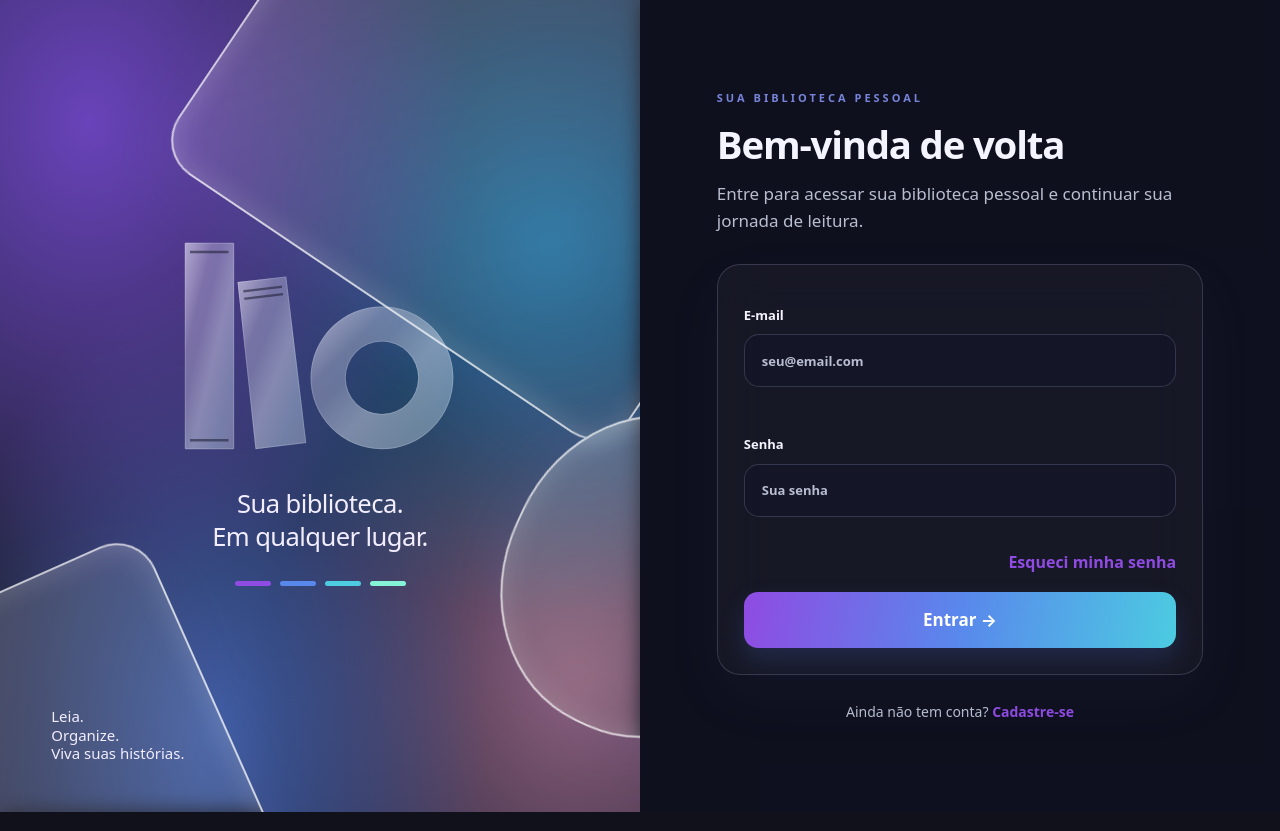
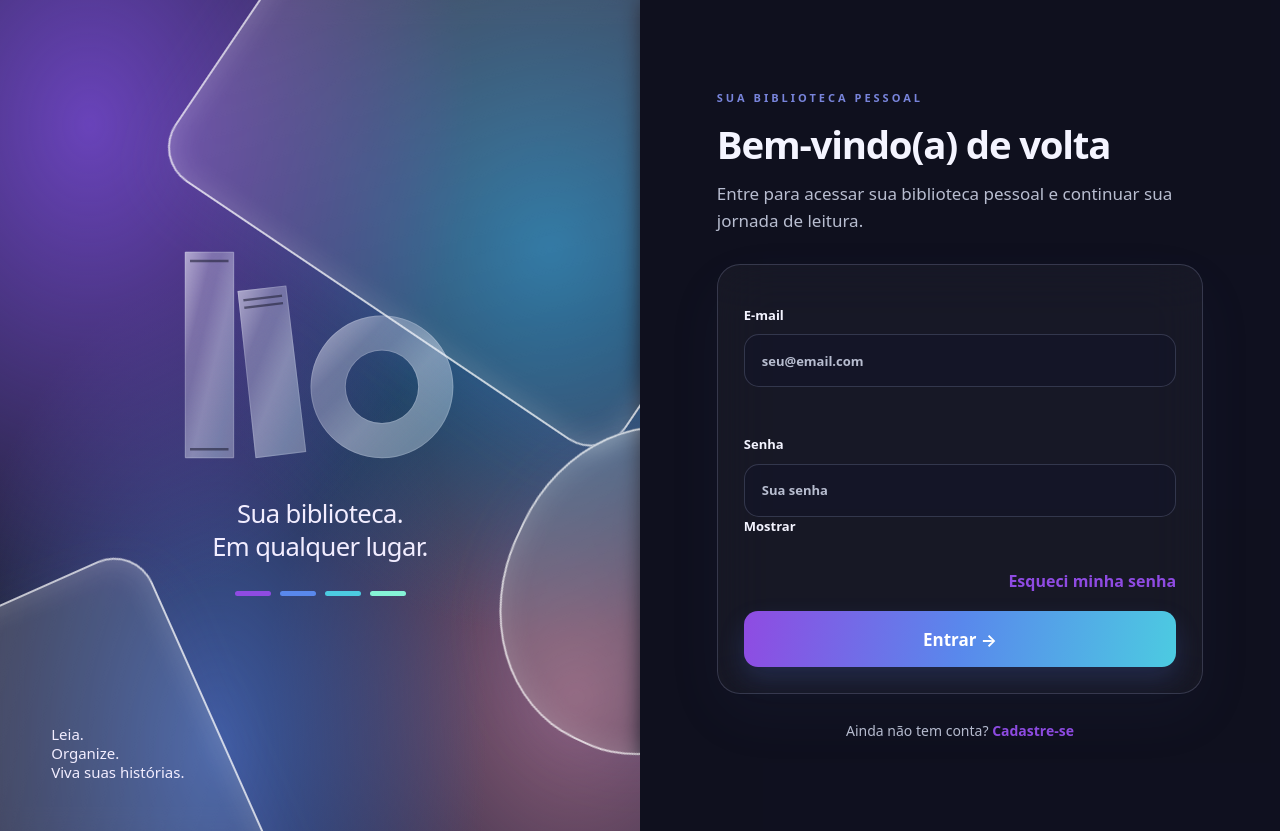
Before and after one commit to isabelmr1107/leituras-app, a Next.js app: page /login in a window 1280 px wide. Built offline with nearby package versions, Linux system fonts and the light colour scheme.

Commit message:
Use inclusive welcome text and show/hide password control

```diff
--- a/app/login/page.tsx
+++ b/app/login/page.tsx
@@ -6,7 +6,7 @@ import { useState } from "react";
 import { useRouter } from "next/navigation";
 export default function Login(){
   const router=useRouter();
-  const [email,setEmail]=useState(""); const [password,setPassword]=useState("");
+  const [email,setEmail]=useState(""); const [password,setPassword]=useState(""); const [showPassword,setShowPassword]=useState(false);
   const [error,setError]=useState(""); const [busy,setBusy]=useState(false);
   async function submit(e:React.FormEvent){
     e.preventDefault();setBusy(true);setError("");
@@ -15,5 +15,5 @@ export default function Login(){
       router.push("/");router.refresh();
     }catch{setError("Não foi possível entrar.");}finally{setBusy(false);}
   }
-  return <LioAuthLayout><div className="lio-auth-form"><p className="lio-auth-eyebrow">SUA BIBLIOTECA PESSOAL</p><h1>Bem-vinda de volta</h1><p className="lio-auth-muted">Entre para acessar sua biblioteca pessoal e continuar sua jornada de leitura.</p><form onSubmit={submit} className="lio-auth-fields">{error&&<p role="alert" className="error">{error}</p>}<label>E-mail<input type="email" required autoComplete="email" placeholder="seu@email.com" value={email} onChange={e=>setEmail(e.target.value)}/></label><label>Senha<input type="password" required autoComplete="current-password" placeholder="Sua senha" value={password} onChange={e=>setPassword(e.target.value)}/></label><p className="lio-auth-link"><Link href="/esqueci-senha">Esqueci minha senha</Link></p><button className="lio-auth-submit" disabled={busy}>{busy?"Entrando…":"Entrar →"}</button></form><p className="lio-auth-footer">Ainda não tem conta? <Link href="/cadastro">Cadastre-se</Link></p></div></LioAuthLayout>;
+  return <LioAuthLayout><div className="lio-auth-form"><p className="lio-auth-eyebrow">SUA BIBLIOTECA PESSOAL</p><h1>Bem-vindo(a) de volta</h1><p className="lio-auth-muted">Entre para acessar sua biblioteca pessoal e continuar sua jornada de leitura.</p><form onSubmit={submit} className="lio-auth-fields">{error&&<p role="alert" className="error">{error}</p>}<label>E-mail<input type="email" required autoComplete="email" placeholder="seu@email.com" value={email} onChange={e=>setEmail(e.target.value)}/></label><label>Senha<span className="lio-password-field"><input type={showPassword?"text":"password"} required autoComplete="current-password" placeholder="Sua senha" value={password} onChange={e=>setPassword(e.target.value)}/><button type="button" className="lio-password-toggle" onClick={()=>setShowPassword(v=>!v)} aria-label={showPassword?"Ocultar senha":"Mostrar senha"} aria-pressed={showPassword} title={showPassword?"Ocultar senha":"Mostrar senha"}>{showPassword?"Ocultar":"Mostrar"}</button></span></label><p className="lio-auth-link"><Link href="/esqueci-senha">Esqueci minha senha</Link></p><button className="lio-auth-submit" disabled={busy}>{busy?"Entrando…":"Entrar →"}</button></form><p className="lio-auth-footer">Ainda não tem conta? <Link href="/cadastro">Cadastre-se</Link></p></div></LioAuthLayout>;
 }
```
